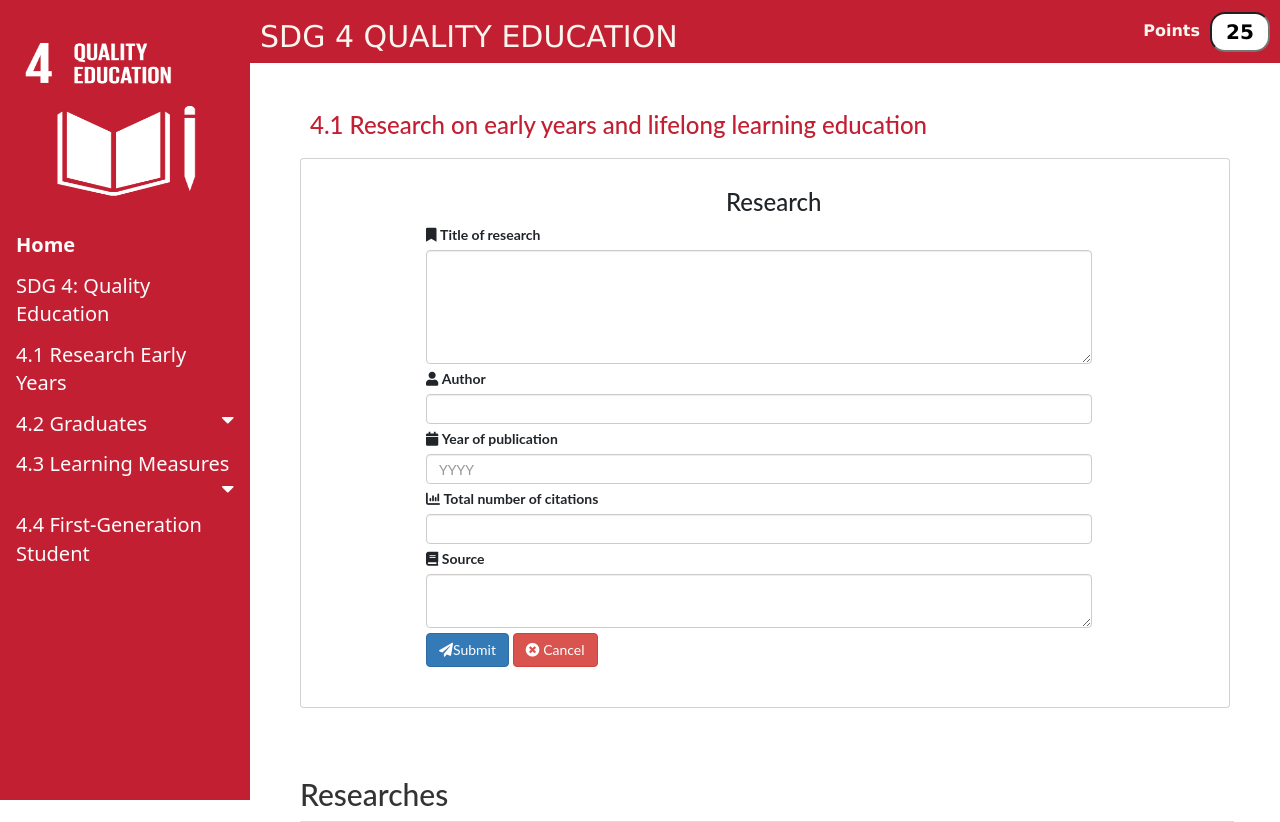
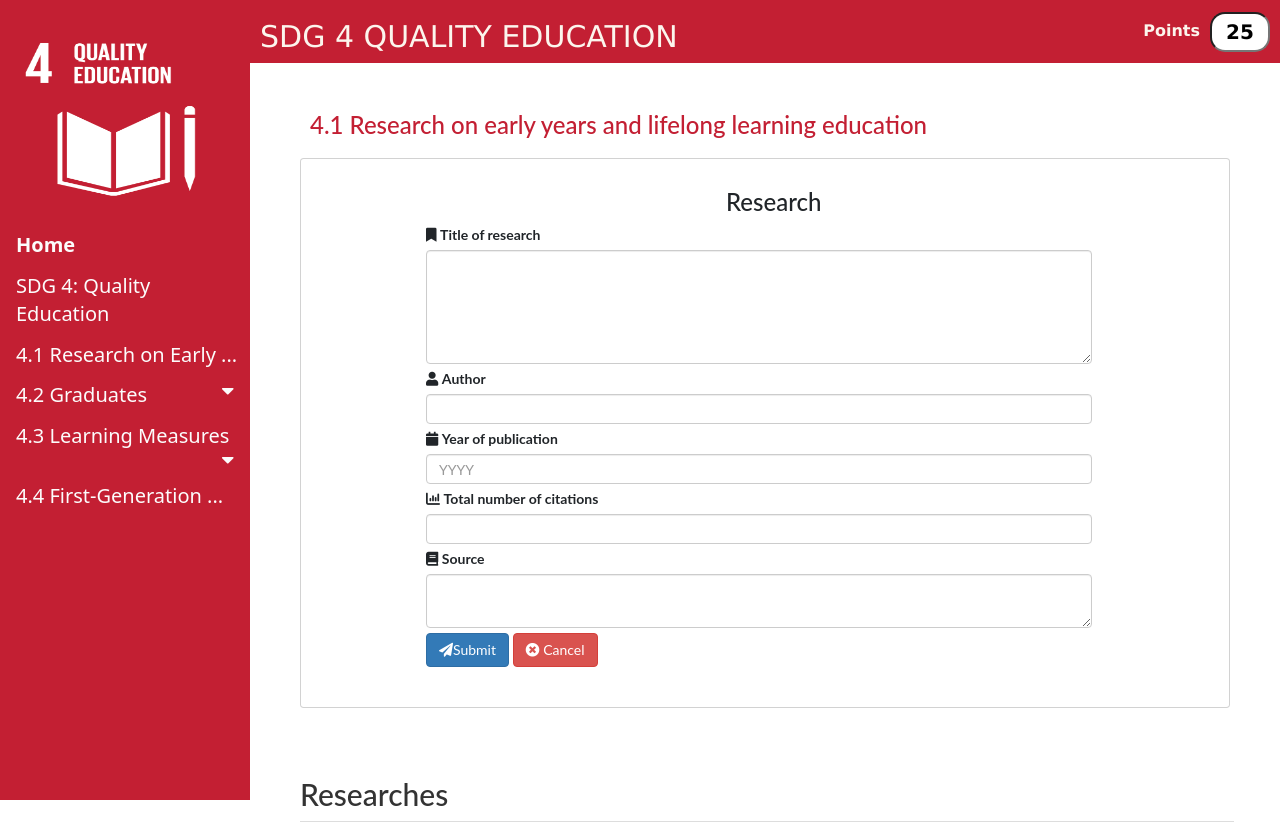
Before and after one commit to JennyMaeGabuya/SDG, a PHP site: page /sdg/sdg4/4.1.php in a window 1280 px wide; the page is wider, and only the part inside the window is pictured. Shown: the top 822 px of that part. Run offline with PHP 8.4, Linux system fonts and the light colour scheme; data comes from the database, SQL or seed files in the repository; some libraries are stand-ins or nearby versions.

Commit message:
sidebar names

```diff
--- a/sdg/sdg4/sidebar.php
+++ b/sdg/sdg4/sidebar.php
@@ -19,7 +19,7 @@
 
   <b><a href="../../index.php">Home</a></b>
   <a href="index.php">SDG 4: Quality Education</a>
-  <a href="4.1.php">4.1 Research Early Years </a>
+  <a href="4.1.php">4.1 Research on Early ... </a>
   <button class="dropdown-btn">4.2 Graduates
     <i class="fa fa-caret-down"></i>
   </button>
@@ -37,5 +37,5 @@
     <a href="4.3.4.php">4.3.4 Outreach Activity</a>
     <a href="4.3.5.php">4.3.5 Learning Access</a>
   </div>
-  <a href="4.4.php">4.4 First-Generation Student</a>
+  <a href="4.4.php">4.4 First-Generation ... </a>
 </div>
```
